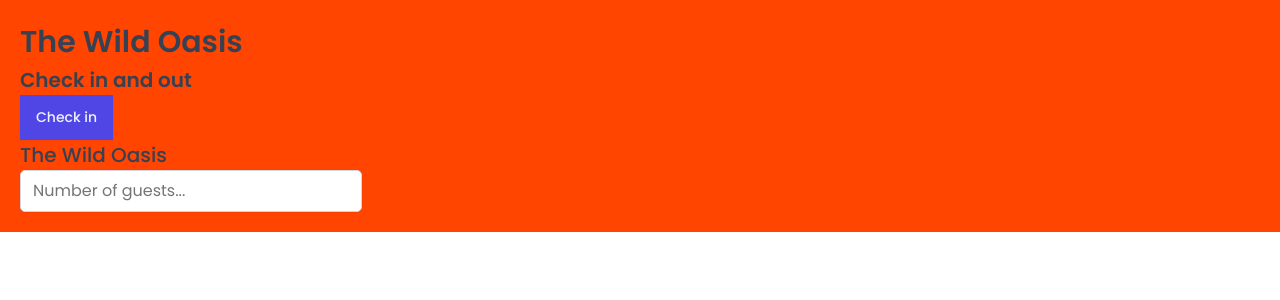
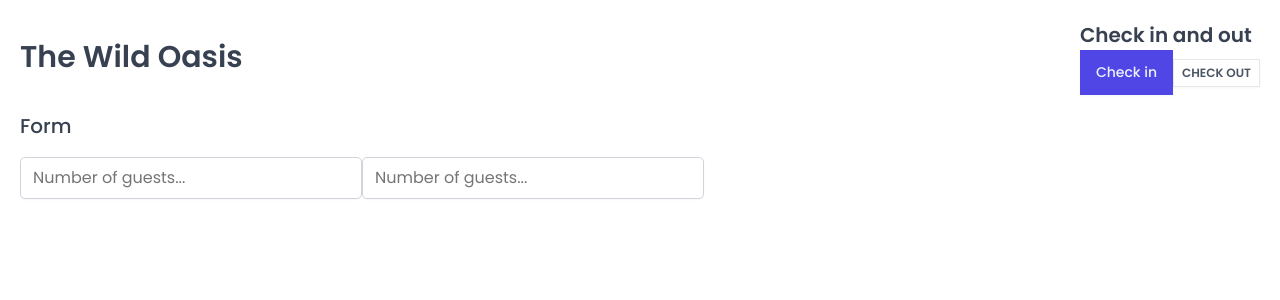
Before and after one commit to Rahimah-817/the-wild-oasis, a React (Vite) app: page / in a window 1280 px wide. Shown: the top 300 px of the page. Built offline with nearby package versions, Linux system fonts and the light colour scheme; a web font is replaced by a local one.

Commit message:
Building More Reusable Styled Components

```diff
--- a/src/App.jsx
+++ b/src/App.jsx
@@ -3,9 +3,9 @@
 import Button from './ui/Button';
 import Input from './ui/Input';
 import Heading from './ui/Heading';
+import Row from './ui/Row';
 
-const StyledApp = styled.div`
-  background-color: orangered;
+const StyledApp = styled.main`
   padding: 20px;
 `;
 
@@ -14,11 +14,29 @@
     <>
       <GlobalStyles />
       <StyledApp>
-        <Heading as='h1'>The Wild Oasis</Heading>
-        <Heading as='h2'>Check in and out</Heading>
-        <Button onClick={() => alert('check in')}>Check in</Button>
-        <Heading as='h3'>The Wild Oasis</Heading>
-        <Input type='number' placeholder='Number of guests...' />
+        <Row>
+          <Row type='horizontal'>
+            <Heading as='h1'>The Wild Oasis</Heading>
+            <div>
+              <Heading as='h2'>Check in and out</Heading>
+              <Button onClick={() => alert('check in')}>Check in</Button>
+              <Button
+                variation='secondary'
+                size='small'
+                onClick={() => alert('check in')}>
+                Check out
+              </Button>
+            </div>
+          </Row>
+
+          <Row>
+            <Heading as='h3'>Form</Heading>
+            <form>
+              <Input type='number' placeholder='Number of guests...' />
+              <Input type='number' placeholder='Number of guests...' />
+            </form>
+          </Row>
+        </Row>
       </StyledApp>
     </>
   );
--- a/src/ui/Button.jsx
+++ b/src/ui/Button.jsx
@@ -1,4 +1,4 @@
-import styled, { css } from "styled-components";
+import styled, { css } from 'styled-components';
 
 const sizes = {
   small: css`
@@ -48,21 +48,18 @@
   `,
 };
 
-
 const Button = styled.button`
-  font-size: 1.4rem;
-  padding: 1.2rem 1.6rem;
-  font-weight: 500;
   border: none;
   border-radius: var(--border-radis-sm);
-  background-color: var(--color-brand-600);
-  color: var(--color-brand-50);
   box-shadow: var(--shadow-sm);
-  cursor: pointer;
 
-  &:hover{
-    background-color: var(--color-brand-700);
-  }
+  ${(props) => sizes[props.size]}
+  ${(props) => variations[props.variation]}
 `;
 
-export default Button
+Button.defaultProps = {
+  variation: 'primary',
+  size: 'medium',
+};
+
+export default Button;
```
Also changed, not shown: src/ui/Row.jsx (+4 -4 lines).
